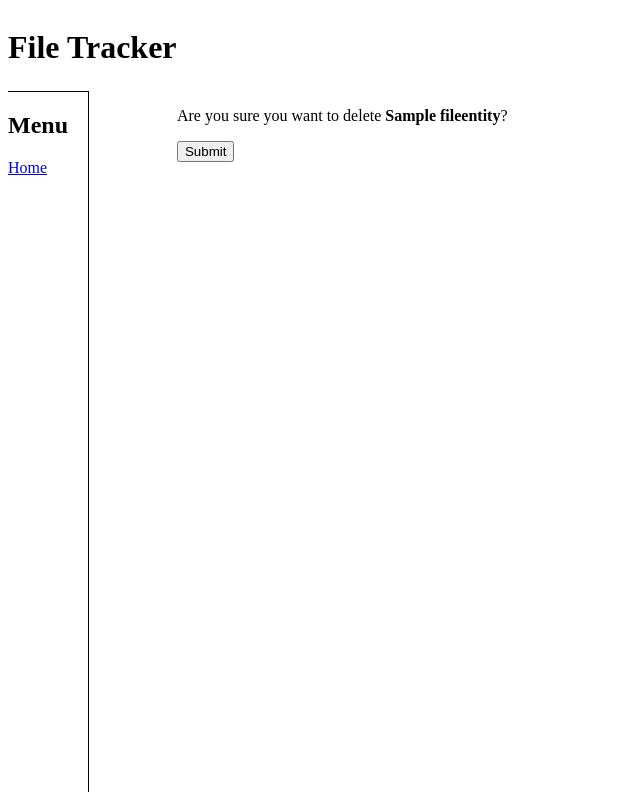
After one commit to sirrah23/FileTracker, a Django app: page /tracker/delete-file/1 in a window 1280 px wide. The commit adds this page. Shown: the whole page, without its empty margins (0-640 px from the left). Run offline with Django 3.2, Linux system fonts and the light colour scheme; tables that the repository leaves empty hold one stand-in row (values such as "Sample post"); parts of the project's set-up code (start-up, migrations or seed data) failed here and were passed over.

Commit message:
Added a new delete page and fixed a header bug
Time to actually link to this delete page, will probably
do it from the detail page

```diff
--- a/filetracker/tracker/static/css/index.css
+++ b/filetracker/tracker/static/css/index.css
@@ -3,7 +3,7 @@
     height: 100%;
     grid-gap: 3px;
     grid-template-columns: repeat(15, 1fr);
-    grid-template-rows: 100px 1fr;
+    grid-template-rows: auto 1fr;
 }
 
 .header {
--- /dev/null
+++ b/filetracker/tracker/templates/file-entity-delete.html
@@ -0,0 +1,16 @@
+{% extends "base_generic.html" %}
+
+{% block header %}
+    <h1>File Tracker</h1>
+{% endblock %}
+{% block sidebar %}
+    <h2> Menu </h2>
+    <a href="{% url 'index' %}">Home</a>
+{% endblock %}
+{% block content %}
+    <p>Are you sure you want to delete <b>{{file_entity.name}}</b>?</p>
+    <form action="", method="post">
+        {% csrf_token %}
+        <input type="submit" value="Submit"/>
+    </form>
+{% endblock %}
--- a/filetracker/tracker/templates/file-entity-detail.html
+++ b/filetracker/tracker/templates/file-entity-detail.html
@@ -5,6 +5,9 @@
     <h2>Name: {{file_entity.name}}</h2>
     <h2>Status: {{file_entity.get_status_display}}</h2>
     <h3>Modifications</h3>
+    {% endblock %}
+    {% block sidebar %}
+    <h2>Menu</h2>
     {% endblock %}
     {% block content %}
     {% for history in file_entity.history.all %}
--- a/filetracker/tracker/urls.py
+++ b/filetracker/tracker/urls.py
@@ -1,5 +1,4 @@
 from django.urls import path
-from django.conf.urls import url
 
 from . import views
 
@@ -12,5 +11,8 @@ urlpatterns = [
          name='file-entity-detail'),
     path('new-file',
          views.FileEntityNew,
-         name='file-entity-new')
+         name='file-entity-new'),
+    path('delete-file/<int:pk>',
+         views.FileEntityDelete.as_view(),
+         name='file-entity-delete')
 ]
--- a/filetracker/tracker/views.py
+++ b/filetracker/tracker/views.py
@@ -1,8 +1,9 @@
 from django.http import HttpResponseRedirect
 from django.shortcuts import render
-from django.urls import reverse
+from django.urls import reverse, reverse_lazy
 from .forms import NewFileEntityForm
 from django.views import generic
+from django.views.generic.edit import DeleteView
 from .models import FileEntity
 
 import sys
@@ -38,3 +39,10 @@ def FileEntityNew(request):
         return render(request,
                       'file-entity-new.html',
                       {'form': form})
+
+
+class FileEntityDelete(DeleteView):
+    model = FileEntity
+    context_object_name = "file_entity"
+    template_name = "file-entity-delete.html"
+    success_url = reverse_lazy('index')
```
